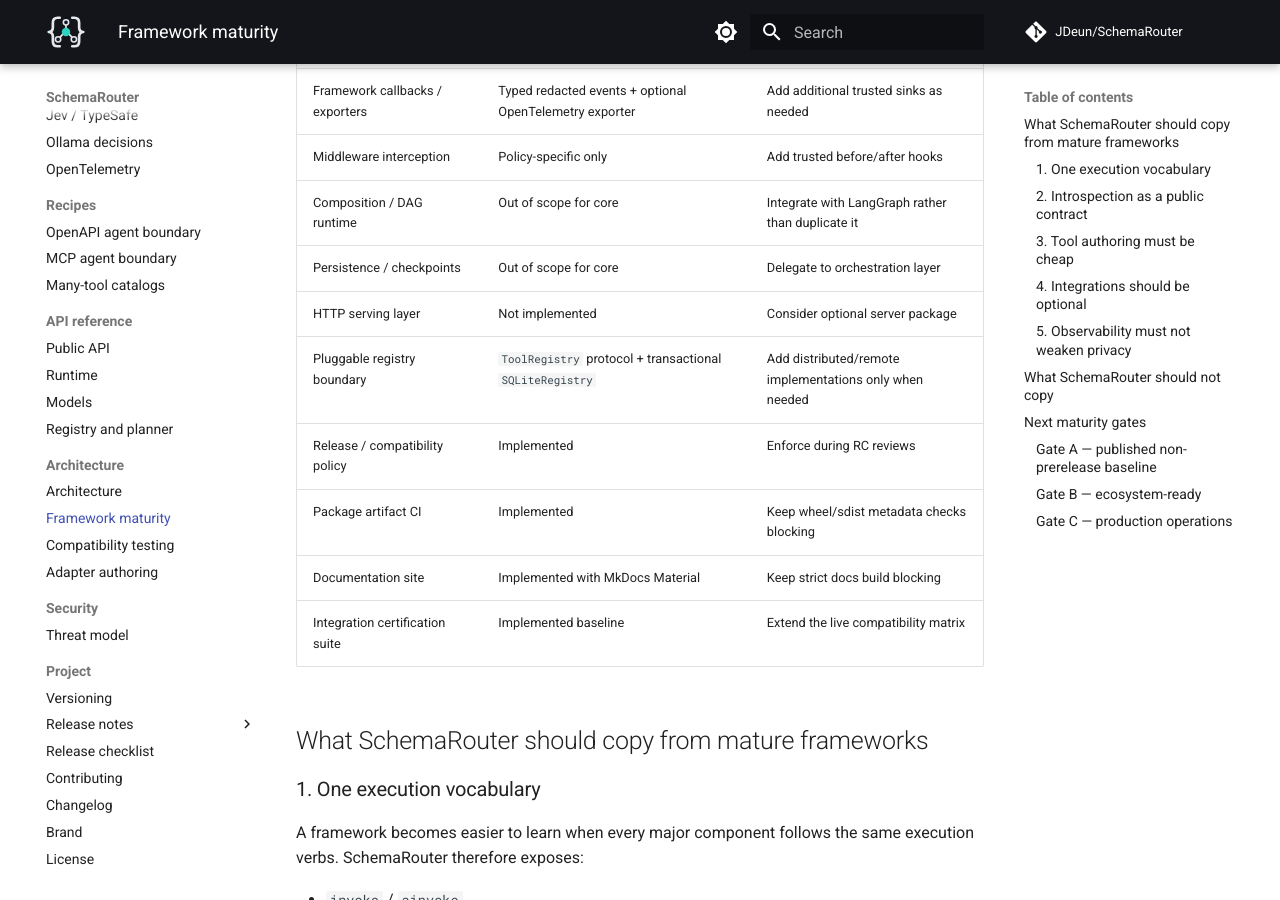
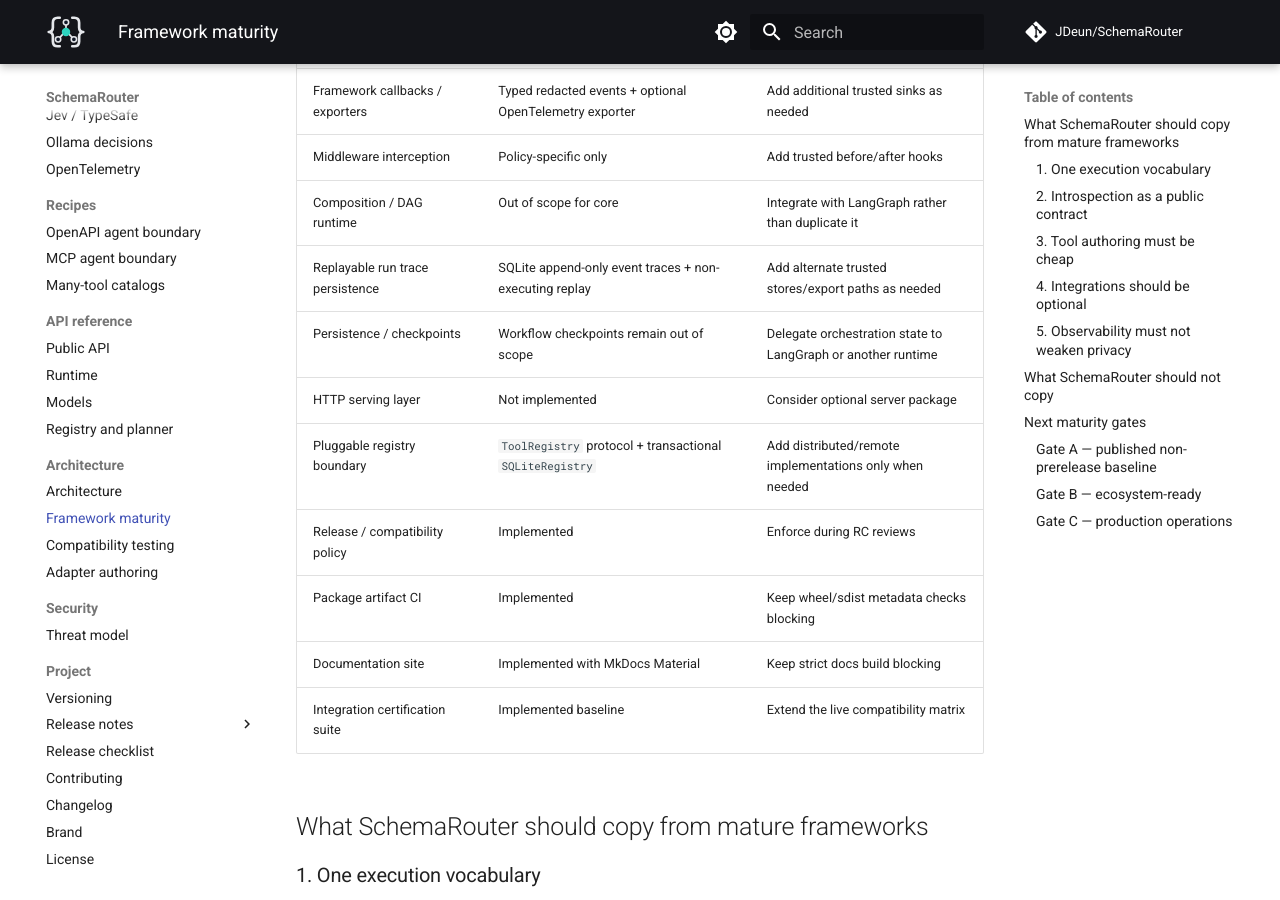
Before and after one commit to JDeun/SchemaRouter, an MkDocs documentation site: the page built from docs/framework-maturity.md, in a window 1280 px wide and 900 px high, scrolled down 1692 px. Built offline with MkDocs 1.6.1 and Material for MkDocs 9.7.7, drawn with Linux system fonts in a browser that asks for light colours; comment, search, counter and statistics services are not loaded; some of the changed text lies outside the part shown.

Commit message:
docs: mark replayable run traces implemented

```diff
--- a/docs/framework-maturity.md
+++ b/docs/framework-maturity.md
@@ -32,7 +32,8 @@
 | Framework callbacks / exporters | Typed redacted events + optional OpenTelemetry exporter | Add additional trusted sinks as needed |
 | Middleware interception | Policy-specific only | Add trusted before/after hooks |
 | Composition / DAG runtime | Out of scope for core | Integrate with LangGraph rather than duplicate it |
-| Persistence / checkpoints | Out of scope for core | Delegate to orchestration layer |
+| Replayable run trace persistence | SQLite append-only event traces + non-executing replay | Add alternate trusted stores/export paths as needed |
+| Persistence / checkpoints | Workflow checkpoints remain out of scope | Delegate orchestration state to LangGraph or another runtime |
 | HTTP serving layer | Not implemented | Consider optional server package |
 | Pluggable registry boundary | `ToolRegistry` protocol + transactional `SQLiteRegistry` | Add distributed/remote implementations only when needed |
 | Release / compatibility policy | Implemented | Enforce during RC reviews |
@@ -128,10 +129,11 @@
 - authenticated MCP/custom client-factory boundary;
 - explicit allowlisted adapter plugin loading;
 - transactional persistent SQLite registry behind the `ToolRegistry` protocol;
-- OpenAPI compatibility reports.
+- OpenAPI compatibility reports;
+- transactional SQLite tool registry persistence;
+- validated SQLite run-event trace persistence with non-executing replay.
 
 Remaining larger follow-up work:
 
-- replayable execution trace storage;
 - benchmark and compatibility dashboard;
 - organization-specific policy/approval integrations.
```
